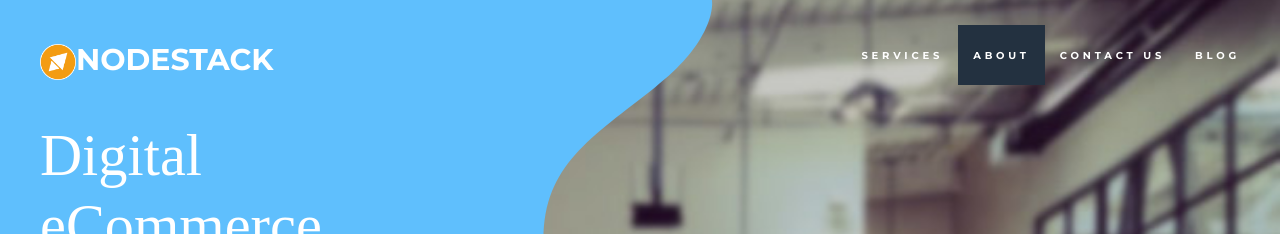
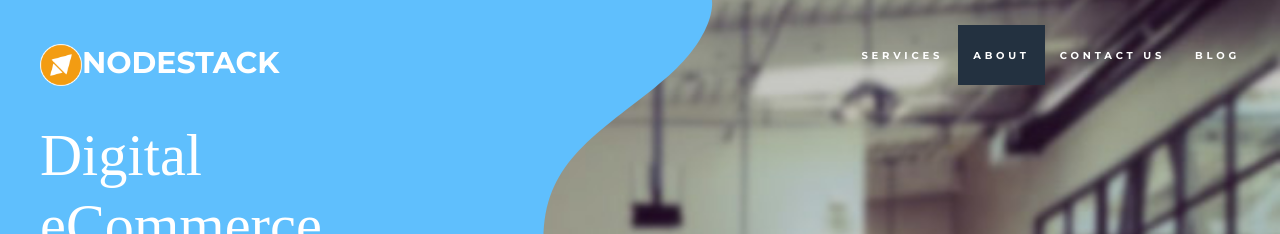
Before and after one commit to nodestack/nodestack.github.io, a Jekyll site: the page built from index.html, in a window 1280 px wide. Shown: the top 234 px of the page. Built offline with Jekyll 4.4.1, drawn with Linux system fonts in a browser that asks for light colours; some web fonts are replaced.

Commit message:
Update nav.html

```diff
--- a/_includes/nav.html
+++ b/_includes/nav.html
@@ -9,7 +9,7 @@
                     <span class="icon-bar"></span>
                     <span class="icon-bar"></span>
                 </button>
-                <a class="navbar-brand" href="#page-top"> <img alt="main-logo" width="36" height="36" src="/img/logo.png">Nodestack</a>
+                <a class="navbar-brand" href="#page-top"> <img alt="main-logo" width="42" height="42" src="/img/logo.png">Nodestack</a>
             </div>
 
             <!-- Collect the nav links, forms, and other content for toggling -->
```
